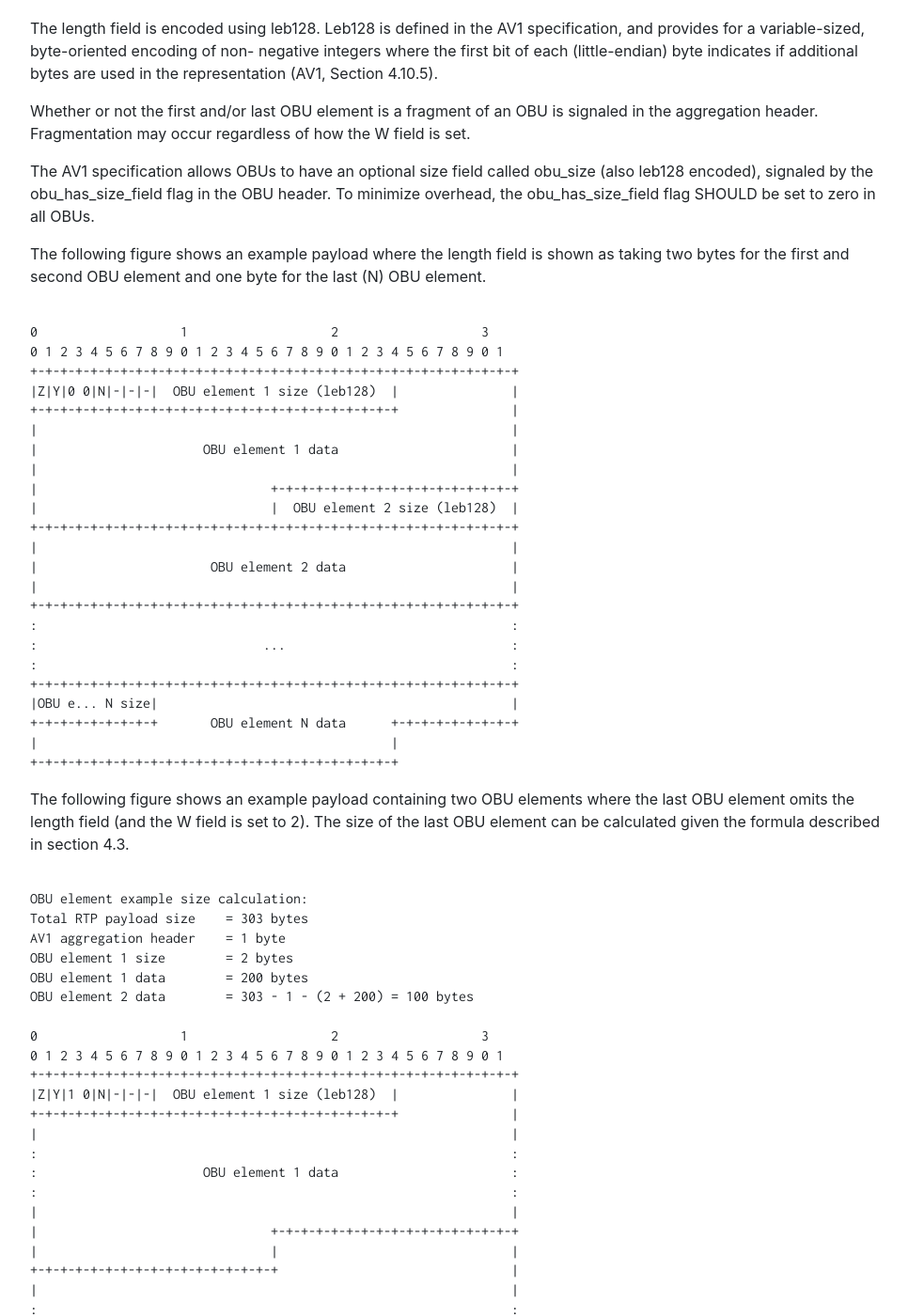
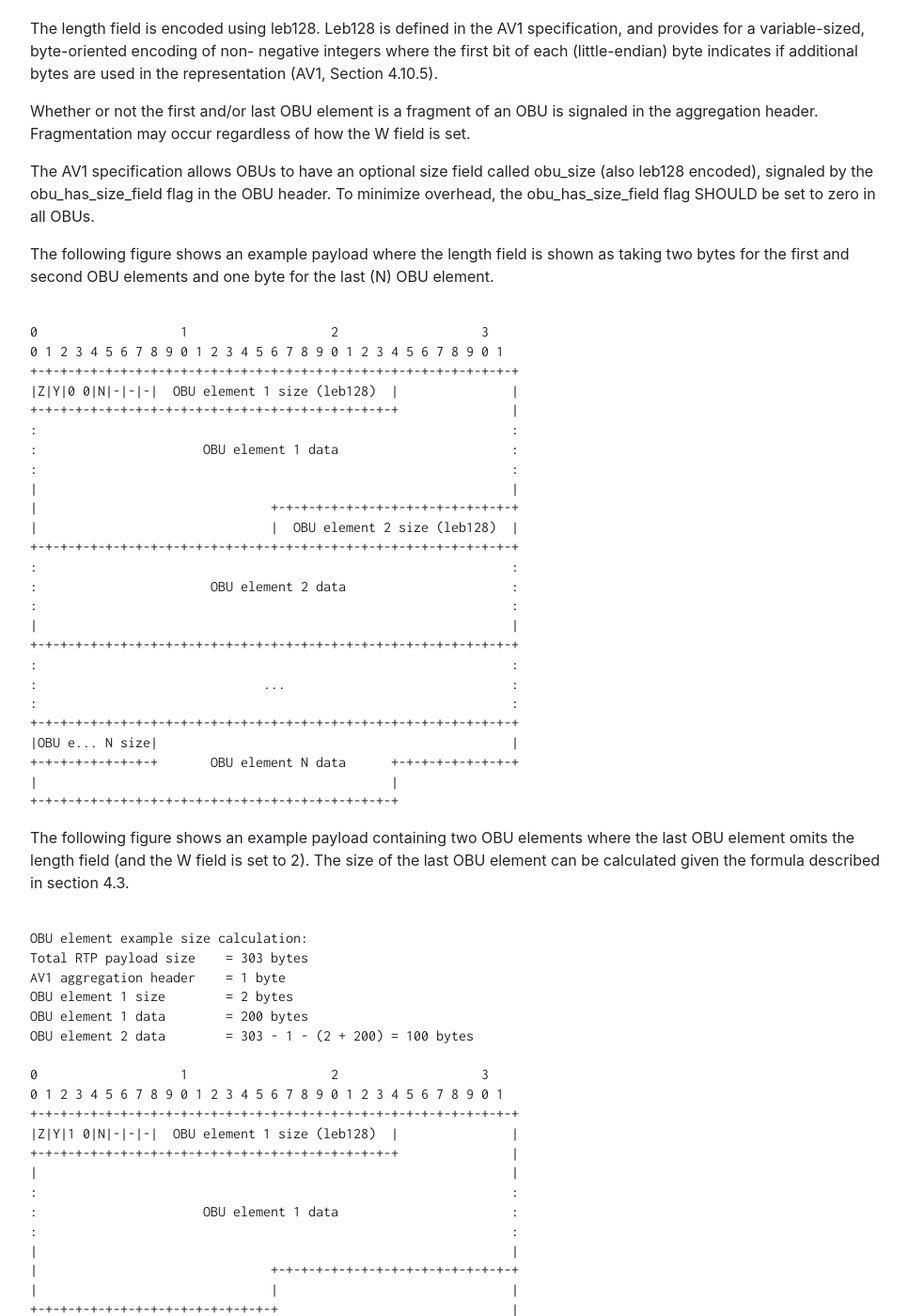
Before and after one commit to AOMediaCodec/av1-rtp-spec, a Jekyll site: the page built from index.md, in a window 1280 px wide and 1400 px high, scrolled down 5085 px. Shown: the whole window at 94% size, without its empty margins (53-1019 px from the left). Built offline with Jekyll 4.4.1, drawn with Linux system fonts in a browser that asks for light colours; nearby versions of some CDN libraries.

Commit message:
feedback

```diff
--- a/av1-rtp-spec.md
+++ b/av1-rtp-spec.md
@@ -226,7 +226,7 @@ in the OBU header. To minimize overhead, the obu_has_size_field flag SHOULD
 be set to zero in all OBUs.
 
 The following figure shows an example payload where the length field is shown as
-taking two bytes for the first and second OBU element and one byte for the last (N) OBU element.
+taking two bytes for the first and second OBU elements and one byte for the last (N) OBU element.
 
 <pre><code>
 0                   1                   2                   3
@@ -234,14 +234,16 @@ taking two bytes for the first and second OBU element and one byte for the last
 +-+-+-+-+-+-+-+-+-+-+-+-+-+-+-+-+-+-+-+-+-+-+-+-+-+-+-+-+-+-+-+-+
 |Z|Y|0 0|N|-|-|-|  OBU element 1 size (leb128)  |               |
 +-+-+-+-+-+-+-+-+-+-+-+-+-+-+-+-+-+-+-+-+-+-+-+-+               |
-|                                                               |
-|                      OBU element 1 data                       |
+:                                                               :
+:                      OBU element 1 data                       :
+:                                                               :
 |                                                               |
 |                               +-+-+-+-+-+-+-+-+-+-+-+-+-+-+-+-+
 |                               |  OBU element 2 size (leb128)  |
 +-+-+-+-+-+-+-+-+-+-+-+-+-+-+-+-+-+-+-+-+-+-+-+-+-+-+-+-+-+-+-+-+
-|                                                               |
-|                       OBU element 2 data                      |
+:                                                               :
+:                       OBU element 2 data                      :
+:                                                               :
 |                                                               |
 +-+-+-+-+-+-+-+-+-+-+-+-+-+-+-+-+-+-+-+-+-+-+-+-+-+-+-+-+-+-+-+-+
 :                                                               :
```
